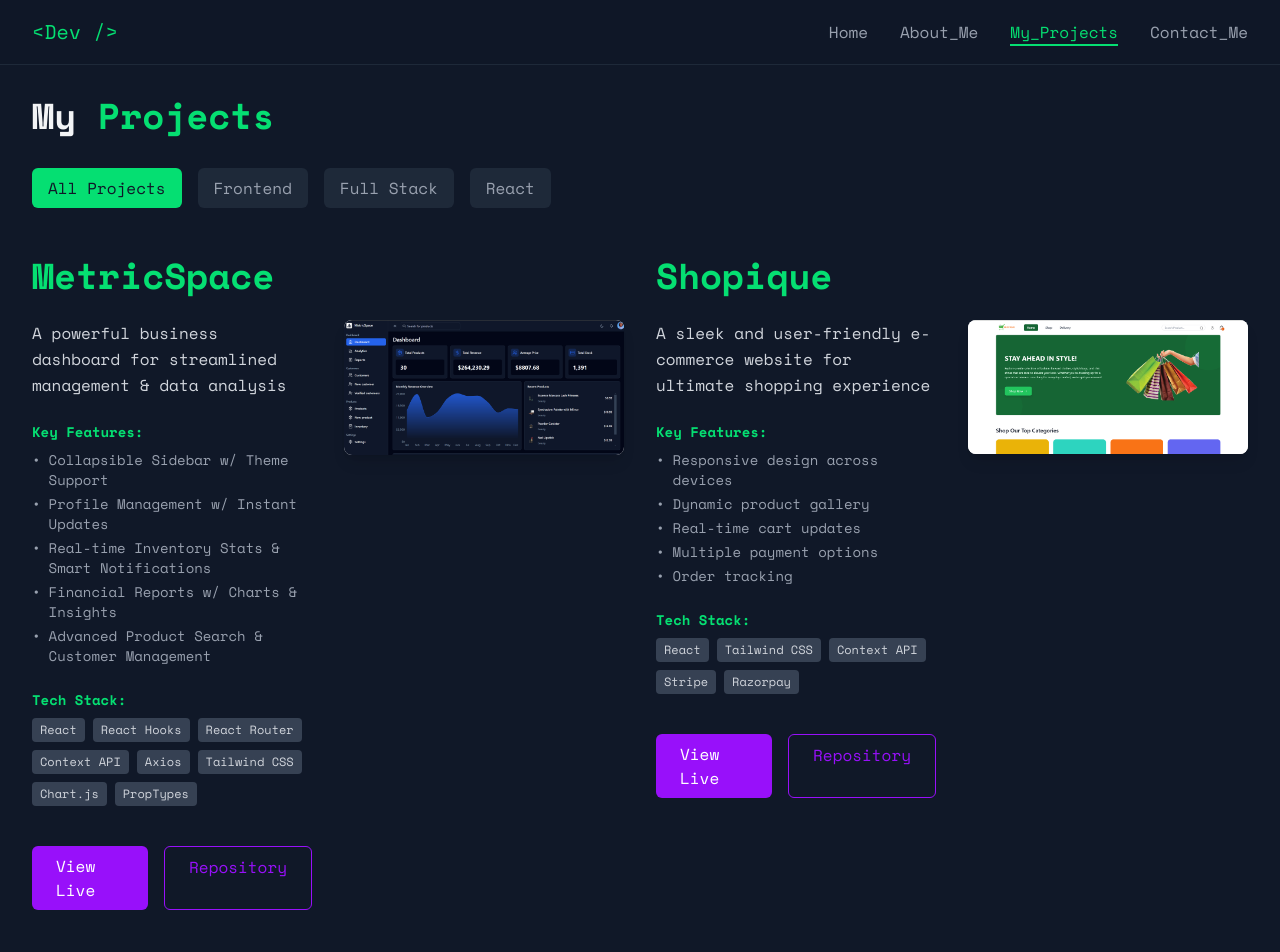
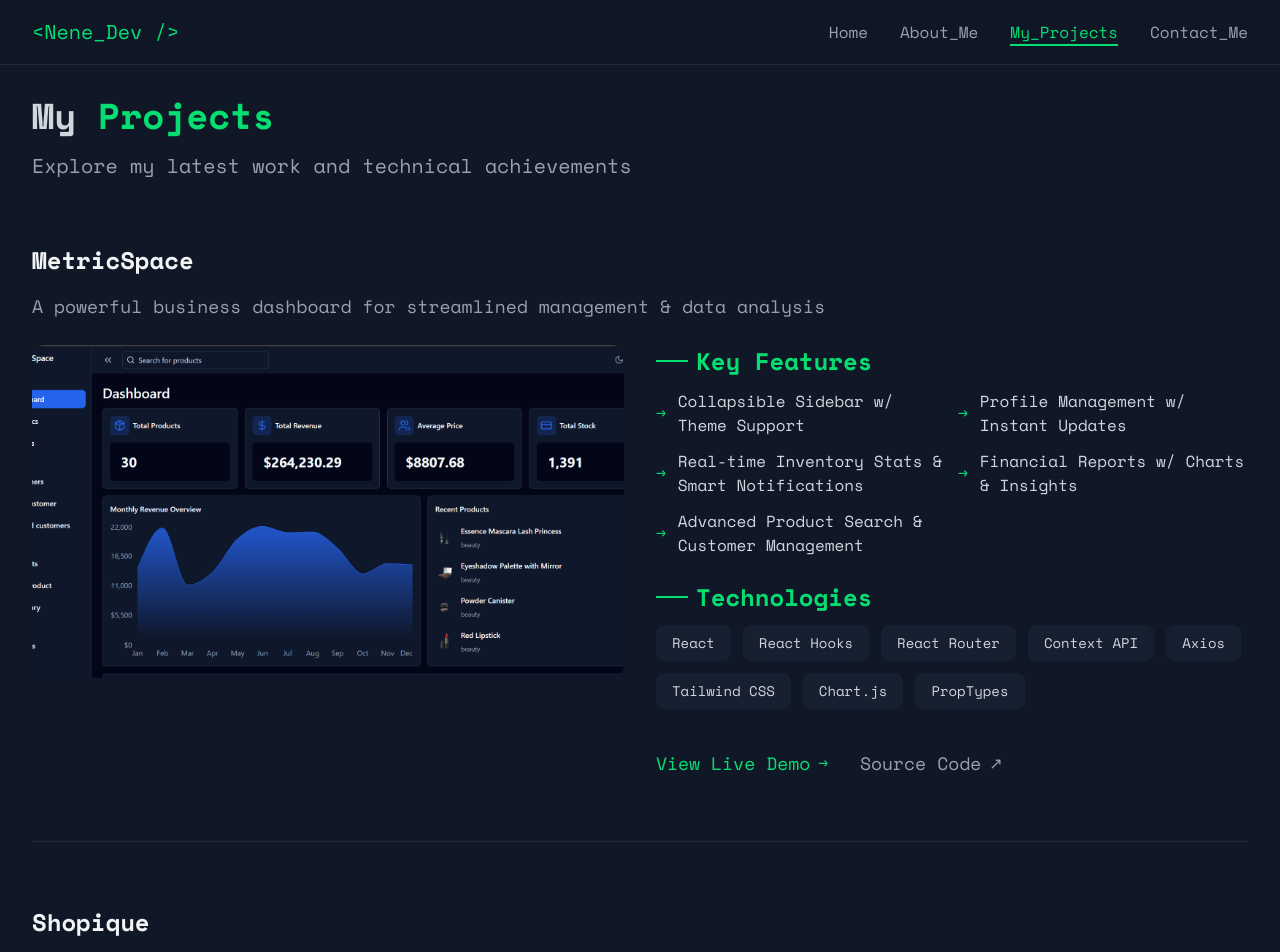
Before and after one commit to nne-nna/Portfolio, a React (Vite) app: page /projects in a window 1280 px wide. Shown: the top 952 px of the page. Built offline with nearby package versions, Linux system fonts and the light colour scheme.

Commit message:
work in progress

```diff
--- a/package.json
+++ b/package.json
@@ -10,6 +10,7 @@
     "preview": "vite preview"
   },
   "dependencies": {
+    "@emailjs/browser": "^4.4.1",
     "@tailwindcss/vite": "^4.0.7",
     "framer-motion": "^12.4.7",
     "lucide-react": "^0.475.0",
--- a/src/components/home/Hero.jsx
+++ b/src/components/home/Hero.jsx
@@ -41,7 +41,7 @@ const Hero = () => {
               to="/contact"
               className="border border-green-400 text-green-400 px-6 py-3 rounded-md hover:bg-green-400 hover:text-gray-900 hover:scale-105 transition-transform shadow-md"
             >
-              Contact Me
+              My CV
             </Link>
           </div>
         </div>
--- a/src/components/home/TechStack.jsx
+++ b/src/components/home/TechStack.jsx
@@ -8,20 +8,22 @@ const TechStack = () => {
     { name: "JavaScript", icon: "https://cdn.jsdelivr.net/gh/devicons/devicon/icons/javascript/javascript-original.svg" },
     { name: "React", icon: "https://cdn.jsdelivr.net/gh/devicons/devicon/icons/react/react-original.svg" },
     { name: "TypeScript", icon: "https://cdn.jsdelivr.net/gh/devicons/devicon/icons/typescript/typescript-original.svg" },
-    { name: "Tailwind CSS", icon: "https://cdn.jsdelivr.net/gh/devicons/devicon/icons/tailwindcss/tailwindcss-plain.svg" },
+    { name: "Tailwind CSS", icon: "https://www.svgrepo.com/show/333609/tailwind-css.svg" },
     { name: "Firebase", icon: "https://cdn.jsdelivr.net/gh/devicons/devicon/icons/firebase/firebase-plain.svg" },
     { name: "Git", icon: "https://cdn.jsdelivr.net/gh/devicons/devicon/icons/git/git-original.svg" }
   ];
 
   return (
-    <section className="py-20 bg-gradient-to-b from-gray-900 to-gray-800">
-      <div className="max-w-7xl mx-auto px-4 sm:px-6 lg:px-8">
+    <section className="py-20 bg-gradient-to-r from-gray-900 to-gray-800 relative overflow-hidden">
+      <div className="absolute top-0 left-0 w-72 h-72 bg-green-400 rounded-full blur-3xl opacity-30 animate-pulse"></div>
+      <div className="absolute bottom-0 right-0 w-72 h-72 bg-green-600 rounded-full blur-3xl opacity-30 animate-pulse"></div>
+      <div className="max-w-7xl mx-auto px-4 sm:px-6 lg:px-8 relative z-10">
         <motion.h2
           initial={{ opacity: 0, y: 20 }}
           whileInView={{ opacity: 1, y: 0 }}
           viewport={{ once: true }}
           transition={{ duration: 0.3 }}
-          className="text-3xl font-bold mb-12 text-center"
+          className="text-3xl font-bold mb-12 text-center text-white drop-shadow-lg"
         >
           Tech <span className="text-green-400">Stack</span>
         </motion.h2>
@@ -34,9 +36,9 @@ const TechStack = () => {
               viewport={{ once: true }}
               transition={{
                 duration: 0.2,
-                delay: index * 0.02 // Reduced delay for smoother appearance
+                delay: index * 0.02
               }}
-              className="bg-purple-900/20 p-6 rounded-xl text-center hover:bg-purple-800/30 transition-all duration-300 transform hover:scale-105"
+              className="bg-gray-800/50 p-6 rounded-xl text-center hover:bg-gray-700/70 transition-all duration-300 transform hover:scale-105 shadow-lg"
             >
               <img src={tech.icon} alt={tech.name} className="w-12 h-12 mx-auto mb-3" />
               <span className="text-green-400">{tech.name}</span>
@@ -48,5 +50,4 @@ const TechStack = () => {
   );
 };
 
-
 export default TechStack;
--- a/src/components/layouts/Navbar.jsx
+++ b/src/components/layouts/Navbar.jsx
@@ -30,7 +30,7 @@ const Navbar = () => {
     <nav className="fixed w-full bg-gray-900/95 backdrop-blur-sm z-50 border-b border-gray-800">
       <div className="max-w-7xl mx-auto px-4 sm:px-6 lg:px-8">
         <div className="flex items-center justify-between h-16">
-          <Link to="/" className="text-green-400 font-mono text-xl">{"<Dev />"}</Link>
+          <Link to="/" className="text-green-400 font-mono text-xl">{"<Nene_Dev />"}</Link>
 
           {/* Desktop Navigation */}
           <div className="hidden md:flex items-center space-x-8">
--- a/src/components/projects/ProjectCard.jsx
+++ b/src/components/projects/ProjectCard.jsx
@@ -14,7 +14,7 @@ const ProjectCard = ({ project, index }) => {
 
       <div className={`flex flex-col lg:flex-row gap-8 ${!isEven && 'lg:flex-row-reverse'}`}>
         <div className="lg:w-1/2">
-          <div className="bg-white rounded-lg overflow-hidden shadow-lg">
+          <div className="bg-gray-900 rounded-lg overflow-hidden shadow-lg border border-green-400">
             <img
               src={project.image}
               alt={project.title}
@@ -33,7 +33,7 @@ const ProjectCard = ({ project, index }) => {
             <ul className="text-sm text-gray-400 space-y-1">
               {project.features.map((feature, i) => (
                 <li key={i} className="flex items-start">
-                  <span className="mr-2">•</span>
+                  <span className="mr-2 text-green-400">•</span>
                   <span>{feature}</span>
                 </li>
               ))}
@@ -46,7 +46,7 @@ const ProjectCard = ({ project, index }) => {
               {project.tech.map((tech, i) => (
                 <span
                   key={i}
-                  className="text-xs bg-gray-700 text-gray-300 px-2 py-1 rounded"
+                  className="text-xs bg-gray-800 text-green-400 px-2 py-1 rounded border border-green-400"
                 >
                   {tech}
                 </span>
@@ -59,7 +59,7 @@ const ProjectCard = ({ project, index }) => {
               href={project.demo}
               target="_blank"
               rel="noopener noreferrer"
-              className="px-6 py-2 bg-purple-600 text-white rounded-md hover:bg-purple-700 transition-colors"
+              className="px-6 py-2 bg-green-400 text-gray-900 rounded-md hover:bg-green-500 hover:scale-105 transition-transform"
             >
               View Live
             </a>
@@ -67,7 +67,7 @@ const ProjectCard = ({ project, index }) => {
               href={project.github}
               target="_blank"
               rel="noopener noreferrer"
-              className="px-6 py-2 border border-purple-600 text-purple-600 rounded-md hover:bg-purple-600 hover:text-white transition-colors"
+              className="px-6 py-2 border border-green-400 text-green-400 rounded-md hover:bg-green-400 hover:text-gray-900 hover:scale-105 transition-transform"
             >
               Repository
             </a>
--- a/src/components/projects/ProjectList.jsx
+++ b/src/components/projects/ProjectList.jsx
@@ -1,9 +1,13 @@
 import React from 'react';
 import ProjectCard from './ProjectCard';
 import { projects } from '../../data/projects';
+
 const ProjectList = () => {
   return (
     <section className="min-h-screen bg-gray-800/50">
+      <h1 className="text-4xl font-bold text-center pt-20">
+        Featured <span className="text-green-400">Projects</span>
+      </h1>
       <div className="max-w-7xl mx-auto px-4 py-20">
         {projects.map((project, index) => (
           <ProjectCard key={index} project={project} index={index} />
--- a/src/pages/Home.jsx
+++ b/src/pages/Home.jsx
@@ -3,6 +3,8 @@ import React from 'react';
 import Hero from '../components/home/Hero';
 import TechStack from '../components/home/TechStack';
 import ProjectList from '../components/projects/ProjectList';
+import About from './About';
+import Contact from './Contact';
 
 const Home = () => {
   return (
--- a/src/pages/Projects.jsx
+++ b/src/pages/Projects.jsx
@@ -1,71 +1,138 @@
-import React, { useState } from 'react';
-import ProjectCard from '../components/projects/ProjectCard';
+import React from 'react';
 import { projects } from '../data/projects';
 
 const Projects = () => {
-  const [filter, setFilter] = useState('all');
-
-  const categories = [
-    { id: 'all', name: 'All Projects' },
-    { id: 'frontend', name: 'Frontend' },
-    { id: 'fullstack', name: 'Full Stack' },
-    { id: 'react', name: 'React' }
-  ];
-
-  const filteredProjects = filter === 'all'
-    ? projects
-    : projects.filter(project => project.tech.includes(filter));
-
   return (
-    <main className="pt-24 pb-16">
+    <main className="min-h-screen pt-24 pb-16 bg-gray-900 text-gray-300">
       <div className="max-w-7xl mx-auto px-4 sm:px-6 lg:px-8">
-        <h1 className="text-4xl font-bold mb-8">
-          My <span className="text-green-400">Projects</span>
-        </h1>
-
-        {/* Project Filters */}
-        <div className="mb-12">
-          <div className="flex flex-wrap gap-4">
-            {categories.map((category) => (
-              <button
-                key={category.id}
-                onClick={() => setFilter(category.id)}
-                className={`px-4 py-2 rounded-md transition-colors ${
-                  filter === category.id
-                    ? 'bg-green-400 text-gray-900'
-                    : 'bg-gray-800 text-gray-400 hover:bg-gray-700'
-                }`}
-              >
-                {category.name}
-              </button>
-            ))}
-          </div>
+        <div className="space-y-4 mb-16">
+          <h1 className="text-4xl font-bold text-left animate-fade-in">
+            My <span className="text-green-400 inline-block hover:scale-105 transition-transform duration-300">Projects</span>
+          </h1>
+          <p className="text-xl text-gray-400">Explore my latest work and technical achievements</p>
         </div>
 
         {/* Project Grid */}
-        <div className="grid grid-cols-1 md:grid-cols-2 gap-8">
-          {filteredProjects.map((project, index) => (
-            <ProjectCard key={index} project={project} />
+        <div className="space-y-16">
+          {projects.map((project, index) => (
+            <div
+              key={index}
+              className="group animate-fade-in"
+              style={{ animationDelay: `${index * 200}ms` }}
+            >
+              {/* Project Header */}
+              <div className="mb-6">
+                <h2 className="text-2xl font-bold text-gray-100 group-hover:text-green-400 transition-colors duration-300">
+                  {project.title}
+                </h2>
+                <p className="mt-4 text-gray-400 text-lg leading-relaxed">{project.description}</p>
+              </div>
+
+              {/* Flexible Container */}
+              <div className="grid lg:grid-cols-2 gap-8">
+                {/* Image Container with Aspect Ratio */}
+                <div className="relative">
+                  <div className="aspect-video w-full overflow-hidden rounded-xl bg-gray-800/50">
+                    <img
+                      src={project.image}
+                      alt={project.title}
+                      className="w-full h-full object-cover hover:scale-105 transition-transform duration-500"
+                    />
+                  </div>
+                </div>
+
+                {/* Content Container */}
+                <div className="space-y-6">
+                  {/* Features Section */}
+                  <div className="space-y-3">
+                    <h3 className="text-2xl font-semibold text-green-400 flex items-center gap-2">
+                      <span className="w-8 h-[2px] bg-green-400"/>
+                      Key Features
+                    </h3>
+                    <ul className="grid sm:grid-cols-2 gap-3">
+                      {project.features.map((feature, idx) => (
+                        <li
+                          key={idx}
+                          className="flex items-center gap-3 group/item"
+                        >
+                          <span className="text-green-400 transform group-hover/item:translate-x-1 transition-transform duration-300">→</span>
+                          <span className="text-gray-300 group-hover/item:text-green-400 transition-colors duration-300">{feature}</span>
+                        </li>
+                      ))}
+                    </ul>
+                  </div>
+
+                  {/* Tech Stack */}
+                  <div className="space-y-3">
+                    <h3 className="text-2xl font-semibold text-green-400 flex items-center gap-2">
+                      <span className="w-8 h-[2px] bg-green-400"/>
+                      Technologies
+                    </h3>
+                    <div className="flex flex-wrap gap-3">
+                      {project.tech.map((tech, idx) => (
+                        <span
+                          key={idx}
+                          className="px-4 py-2 bg-gray-800/50 backdrop-blur-sm rounded-lg text-sm font-medium
+                          hover:bg-green-400 hover:text-gray-900 transition-all duration-300 transform hover:scale-105"
+                        >
+                          {tech}
+                        </span>
+                      ))}
+                    </div>
+                  </div>
+
+                  {/* Project Links */}
+                  <div className="flex gap-8 pt-4">
+                    <a
+                      href={project.demo}
+                      target="_blank"
+                      rel="noopener noreferrer"
+                      className="inline-flex items-center gap-2 text-green-400 hover:text-green-300 transition-all duration-300 group/link"
+                    >
+                      <span className="text-lg font-medium">View Live Demo</span>
+                      <span className="transform group-hover/link:translate-x-2 transition-transform duration-300">→</span>
+                    </a>
+                    <a
+                      href={project.github}
+                      target="_blank"
+                      rel="noopener noreferrer"
+                      className="inline-flex items-center gap-2 text-gray-400 hover:text-green-400 transition-all duration-300 group/link"
+                    >
+                      <span className="text-lg font-medium">Source Code</span>
+                      <span className="transform group-hover/link:translate-x-2 transition-transform duration-300">↗</span>
+                    </a>
+                  </div>
+                </div>
+              </div>
+
+              {/* Divider Line */}
+              {index !== projects.length - 1 && (
+                <div className="mt-16 border-t border-gray-800" />
+              )}
+            </div>
           ))}
         </div>
 
-        {/* Project Stats */}
-        <div className="mt-16 grid grid-cols-2 md:grid-cols-4 gap-8">
-          <div className="bg-gray-800 p-6 rounded-lg text-center">
-            <h3 className="text-3xl font-bold text-green-400 mb-2">{projects.length}</h3>
-            <p className="text-gray-400">Total Projects</p>
-          </div>
-          <div className="bg-gray-800 p-6 rounded-lg text-center">
-            <h3 className="text-3xl font-bold text-green-400 mb-2">100%</h3>
-            <p className="text-gray-400">Client Satisfaction</p>
-          </div>
-          <div className="bg-gray-800 p-6 rounded-lg text-center">
-            <h3 className="text-3xl font-bold text-green-400 mb-2">500+</h3>
-            <p className="text-gray-400">Hours Coded</p>
-          </div>
-          <div className="bg-gray-800 p-6 rounded-lg text-center">
-            <h3 className="text-3xl font-bold text-green-400 mb-2">4</h3>
-            <p className="text-gray-400">Technologies</p>
+        {/* Stats Section */}
+        <div className="mt-24 relative">
+          <div className="absolute inset-0 bg-green-400/5 rounded-2xl backdrop-blur-sm" />
+          <div className="relative grid grid-cols-2 lg:grid-cols-4 gap-8 p-8">
+            {[
+              { value: projects.length, label: "Projects Completed", icon: "📊" },
+              { value: "100%", label: "Client Satisfaction", icon: "⭐" },
+              { value: "500+", label: "Development Hours", icon: "⚡" },
+              { value: "4", label: "Core Technologies", icon: "🛠" }
+            ].map((stat, index) => (
+              <div
+                key={index}
+                className="bg-gray-800/50 p-6 rounded-xl text-center hover:bg-gray-700/50
+                transition-all duration-300 hover:scale-105 hover:shadow-lg hover:shadow-green-400/10"
+              >
+                <div className="text-4xl mb-3">{stat.icon}</div>
+                <h3 className="text-3xl font-bold text-green-400 mb-2">{stat.value}</h3>
+                <p className="text-gray-400 font-medium">{stat.label}</p>
+              </div>
+            ))}
           </div>
         </div>
       </div>
```
Also changed, not shown: src/components/contact/ContactSection.jsx (+4 -4 lines), src/index.css (+30 -0 lines), src/pages/Contact.jsx (+159 -40 lines), 1 other file (tests, documents, lock files or other folders).
